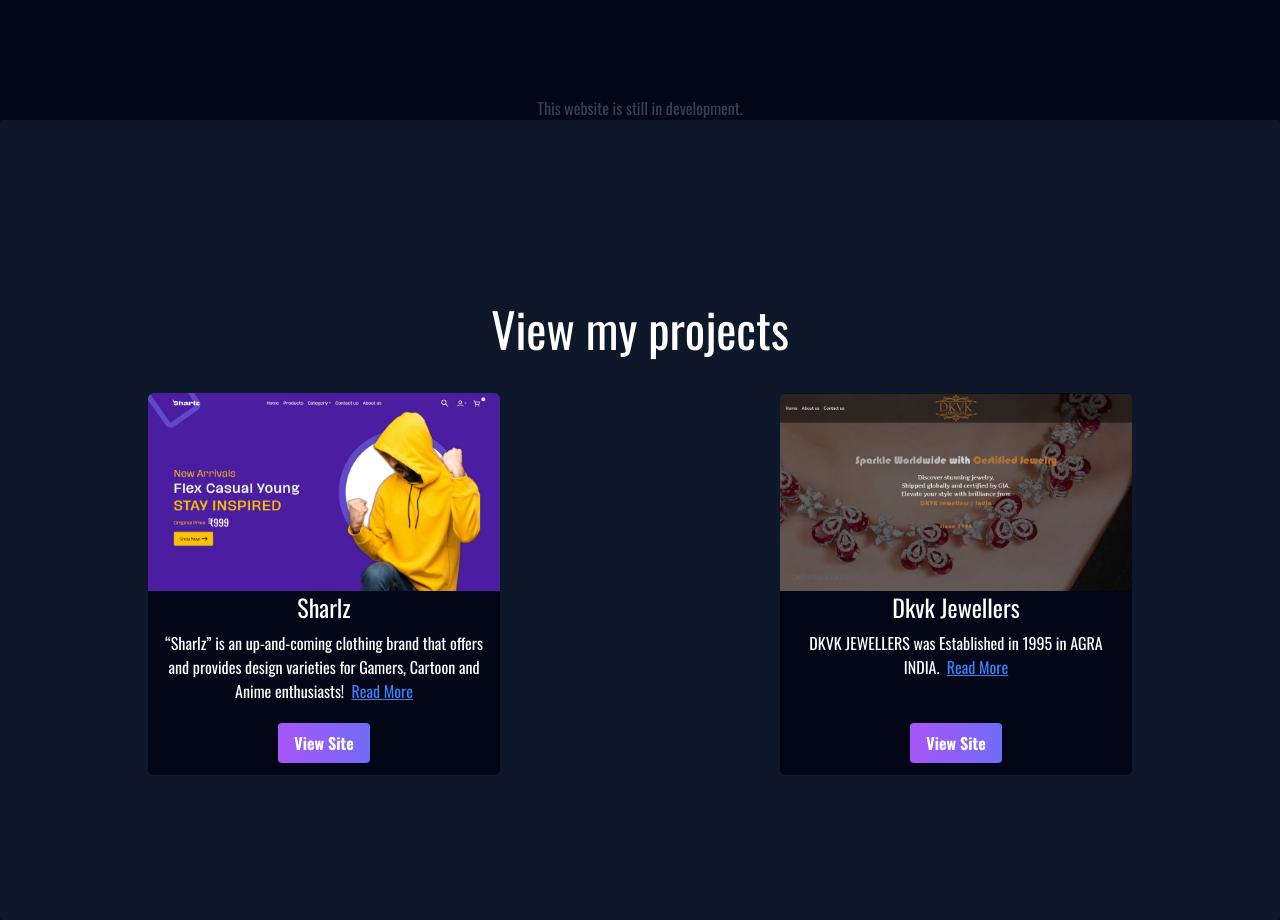
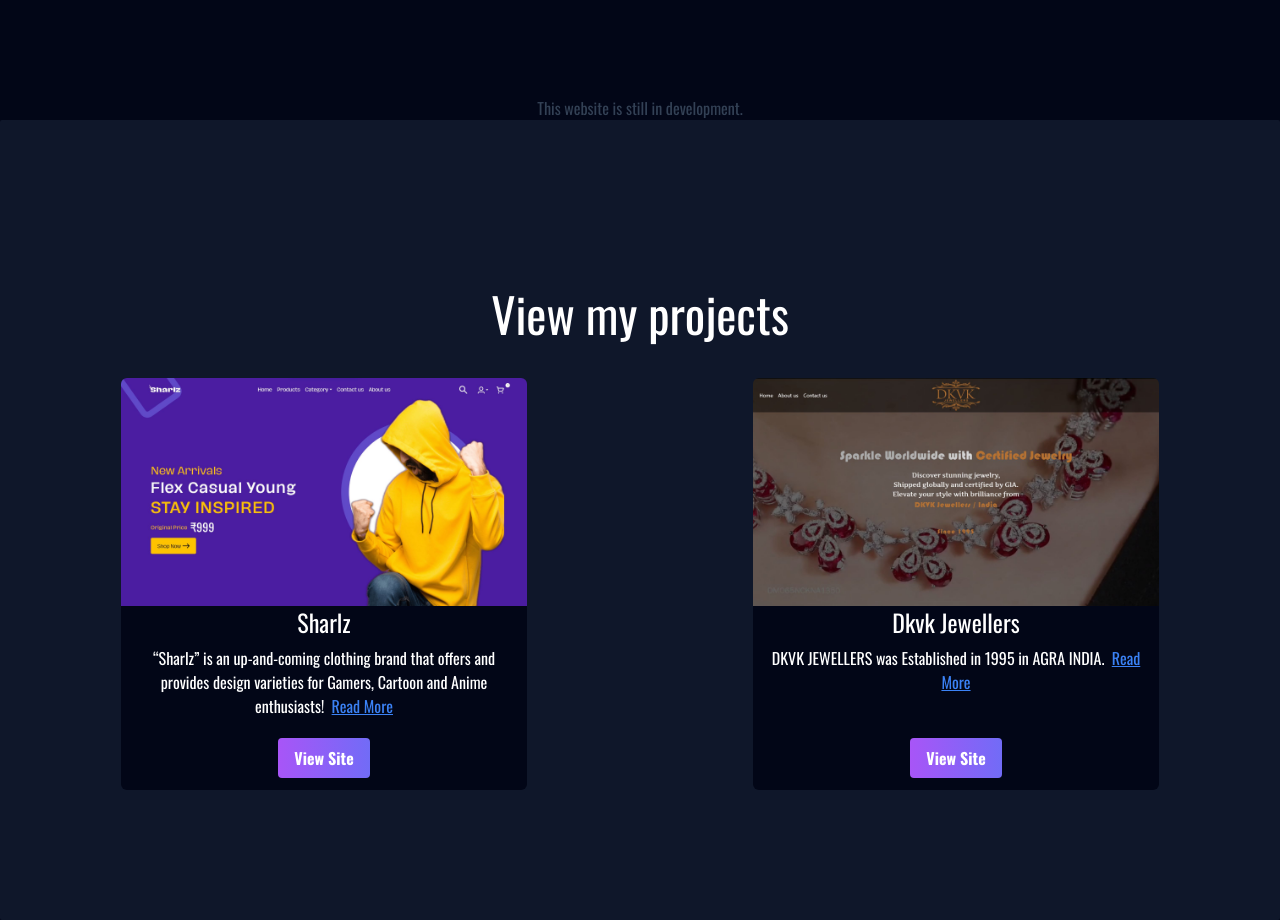
Before and after one commit to anay-208/portfolio, a Next.js app: page / in a window 1280 px wide. Shown: the part 680-1600 px from the top of the page. Built offline with nearby package versions, Linux system fonts and the light colour scheme.

Commit message:
Bug fixes

```diff
--- a/src/app/components/projects.tsx
+++ b/src/app/components/projects.tsx
@@ -22,13 +22,13 @@
     }
   ];
   return (
-    <div className="container relative flex h-fit min-h-screen w-screen flex-col items-start justify-center bg-slate-900 sm:w-auto sm:rounded-sm sm:px-5">
+    <div className="relative flex h-fit min-h-screen w-screen flex-col items-start justify-center bg-slate-900 sm:rounded-sm sm:px-5">
       <h1 className="self-center py-10 text-5xl">View my projects</h1>
       <div className="align-center grid w-full grid-cols-1 gap-6 items-center justify-center bg-slate-900 sm:grid-cols-2">
         {" "}
         {/* Projects card(s) */}
         {projects.map((project, index) => (
-        <div key={index} className="flex h-auto w-full flex-col px-32">
+        <div key={index} className="flex h-auto w-2/3 flex-col mx-auto">
           <Image
             className="inset-0 z-10 h-fit w-full rounded-t-md"
             src={project.image}
@@ -38,7 +38,7 @@
           />
           <div className="rounded-b-md bg-slate-950">
             <h2 className={`font-${project.font} text-center text-2xl`}>{project.title}</h2>
-            <p className="text-center mx-4 my-2 h-20">{project.description} &nbsp;
+            <p className="text-center mx-4 my-2 h-24 sm:h-20">{project.description} &nbsp;
             <Link className=" text-blue-500 underline" href={project.link + "/about"}>Read More</Link></p>
             <Link href={project.link} className="mx-auto my-3 block rounded bg-gradient-to-r from-purple-500 to-blue-500 px-4 py-2 font-bold text-white hover:bg-blue-700 w-fit bg-[length:200%_200%] hover:animate-gradient">
               View Site
```
